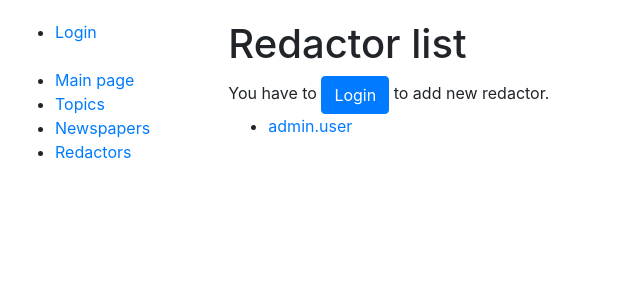
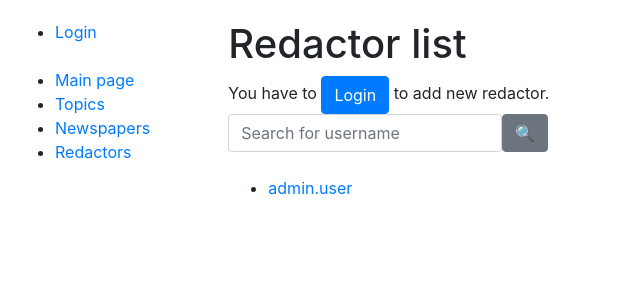
Before and after one commit to Bloodviel/newspaper-agency-mate, a Django app: page /redactors/ in a window 1280 px wide. Shown: the top 300 px of the page, without its empty margins (0-640 px from the left). Run offline with Django 4.2, Linux system fonts and the light colour scheme; data comes from the database, SQL or seed files in the repository; data that the repository does not hold is empty; some libraries are stand-ins or nearby versions.

Commit message:
Add search fields in List views to all models

```diff
--- a/news/forms.py
+++ b/news/forms.py
@@ -27,6 +27,26 @@ class RedactorYearsUpdateForm(forms.ModelForm):
         return validate_years_of_experience(self.cleaned_data["years_of_experience"])
 
 
+class RedactorSearchForm(forms.Form):
+    username = forms.CharField(
+        max_length=255,
+        required=False,
+        label="",
+        widget=forms.TextInput(
+            attrs={"placeholder": "Search for username"}
+        )
+    )
+
+
+class TopicSearchForm(forms.Form):
+    name = forms.CharField(
+        max_length=63,
+        required=False,
+        label="",
+        widget=forms.TextInput(attrs={"placeholder": "Search for name"})
+    )
+
+
 class NewspaperCreateForm(forms.ModelForm):
     publishers = forms.ModelMultipleChoiceField(
         queryset=get_user_model().objects.all(),
@@ -39,6 +59,17 @@ class NewspaperCreateForm(forms.ModelForm):
         fields = "__all__"
 
 
+class NewspaperSearchForm(forms.Form):
+    title = forms.CharField(
+        max_length=255,
+        required=False,
+        label="",
+        widget=forms.TextInput(
+            attrs={"placeholder": "Search for title"}
+        )
+    )
+
+
 def validate_years_of_experience(years_of_experience):
     if years_of_experience < 0:
         raise ValidationError("Years of experience should be greater or equal 0")
--- a/news/views.py
+++ b/news/views.py
@@ -3,7 +3,8 @@ from django.shortcuts import render
 from django.urls import reverse_lazy
 from django.views import generic
 
-from news.forms import RedactorCreationForm, RedactorYearsUpdateForm, NewspaperCreateForm
+from news.forms import RedactorCreationForm, RedactorYearsUpdateForm, NewspaperCreateForm, TopicSearchForm, \
+    NewspaperSearchForm, RedactorSearchForm
 from news.models import Redactor, Newspaper, Topic
 
 
@@ -24,6 +25,24 @@ def index(request):
 class TopicListView(generic.ListView):
     model = Topic
     paginate_by = 10
+    queryset = Topic.objects.prefetch_related("newspapers")
+
+    def get_context_data(self, *, object_list=None, **kwargs):
+        context = super(TopicListView, self).get_context_data(**kwargs)
+        name = self.request.GET.get("name", "")
+        context["search_form"] = TopicSearchForm(
+            initial={"name": name}
+        )
+
+        return context
+
+    def get_queryset(self):
+        form = TopicSearchForm(self.request.GET)
+
+        if form.is_valid():
+            return self.queryset.filter(
+                name__icontains=form.cleaned_data["name"]
+            )
 
 
 class TopicDetailView(generic.DetailView):
@@ -52,6 +71,23 @@ class NewspaperListView(generic.ListView):
     queryset = Newspaper.objects.select_related("topic")
     paginate_by = 10
 
+    def get_context_data(self, *, object_list=None, **kwargs):
+        context = super(NewspaperListView, self).get_context_data(**kwargs)
+        title = self.request.GET.get("title", "")
+        context["search_form"] = NewspaperSearchForm(
+            initial={"title": title}
+        )
+
+        return context
+
+    def get_queryset(self):
+        form = NewspaperSearchForm(self.request.GET)
+
+        if form.is_valid():
+            return self.queryset.filter(
+                title__icontains=form.cleaned_data["title"]
+            )
+
 
 class NewspaperDetailView(generic.DetailView):
     model = Newspaper
@@ -79,6 +115,23 @@ class RedactorListView(generic.ListView):
     queryset = Redactor.objects.prefetch_related("newspapers")
     paginate_by = 10
 
+    def get_context_data(self, *, object_list=None, **kwargs):
+        context = super(RedactorListView, self).get_context_data(**kwargs)
+        username = self.request.GET.get("username", "")
+        context["search_form"] = RedactorSearchForm(
+            initial={"username": username}
+        )
+
+        return context
+
+    def get_queryset(self):
+        form = RedactorSearchForm(self.request.GET)
+
+        if form.is_valid():
+            return self.queryset.filter(
+                username__icontains=form.cleaned_data["username"]
+            )
+
 
 class RedactorDetailView(generic.DetailView):
     model = Redactor
--- a/templates/news/newspaper_list.html
+++ b/templates/news/newspaper_list.html
@@ -1,4 +1,5 @@
 {% extends "base.html" %}
+{% load crispy_forms_filters %}
 
 {% block content %}
   <h1>Newspaper list</h1>
@@ -7,6 +8,10 @@
   {% else %}
     You have to <a href="{% url 'news:newspaper-create' %}" class="btn btn-primary link-to-page">Login</a> to add new newspaper.
   {% endif %}
+  <form action="" method="get" class="form-inline">
+    {{ search_form|crispy }}
+    <input type="submit" value="🔍" class="btn btn-secondary">
+  </form>
   <br>
   <ul>
     {% for news in newspaper_list %}
--- a/templates/news/redactor_list.html
+++ b/templates/news/redactor_list.html
@@ -1,4 +1,5 @@
 {% extends "base.html" %}
+{% load crispy_forms_filters %}
 
 {% block content %}
   <h1>Redactor list</h1>
@@ -7,6 +8,10 @@
   {% else %}
     You have to <a href="{% url 'news:redactor-create' %}" class="btn btn-primary link-to-page">Login</a> to add new redactor.
   {% endif %}
+  <form action="" method="get" class="form-inline">
+    {{ search_form|crispy }}
+    <input type="submit" value="🔍" class="btn btn-secondary">
+  </form>
   <br>
   <ul>
     {% for redactor in redactor_list %}
--- a/templates/news/topic_list.html
+++ b/templates/news/topic_list.html
@@ -1,4 +1,5 @@
 {% extends "base.html" %}
+{% load crispy_forms_filters %}
 
 {% block content %}
   <h1>Topic list</h1>
@@ -8,6 +9,10 @@
     You have to <a href="{% url 'news:topic-create' %}" class="btn btn-primary link-to-page">Login</a> to add new topic.
   {% endif %}
   <br>
+  <form action="" method="get" class="form-inline">
+    {{ search_form|crispy }}
+    <input type="submit" value="🔍" class="btn btn-secondary">
+  </form>
   <ul>
     {% for topic in topic_list %}
       <li><a href="{% url "news:topic-detail" pk=topic.id %}">{{ topic }}</a> - {{ topic.newspapers.count }}</li>
```
